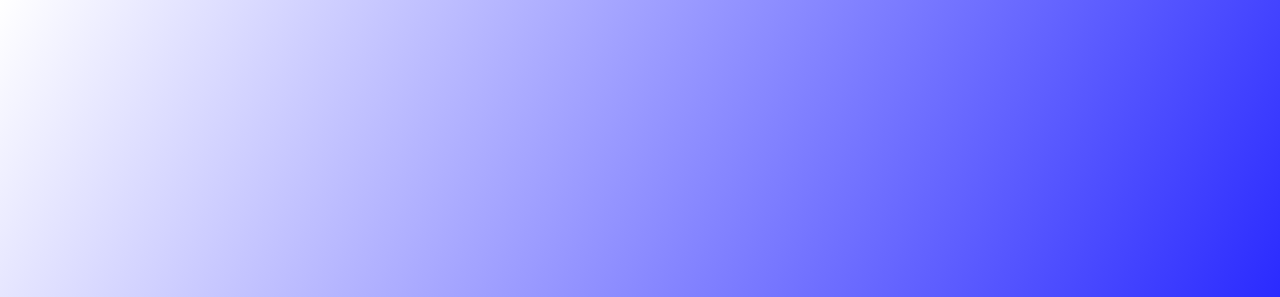
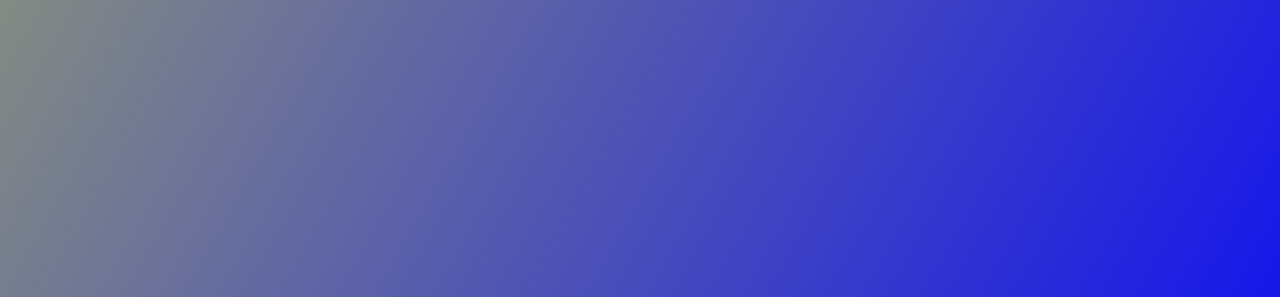
Before and after one commit to eusoujefferson7/Relogio-Digital, a plain HTML site: page index.html in a window 1280 px wide. Shown: the top 297 px of the page. Drawn offline with nearby package versions, Linux system fonts and the light colour scheme.

Commit message:
Update style.css

```diff
--- a/assets/css/style.css
+++ b/assets/css/style.css
@@ -8,7 +8,7 @@
 
 body {
     height: 100vh;
-    background: linear-gradient(120deg, #ffffff, #0000ff);
+    background: linear-gradient(120deg, #838b83, #0000ff);
     display: flex;
     align-items: center;
     justify-content: center;
```
